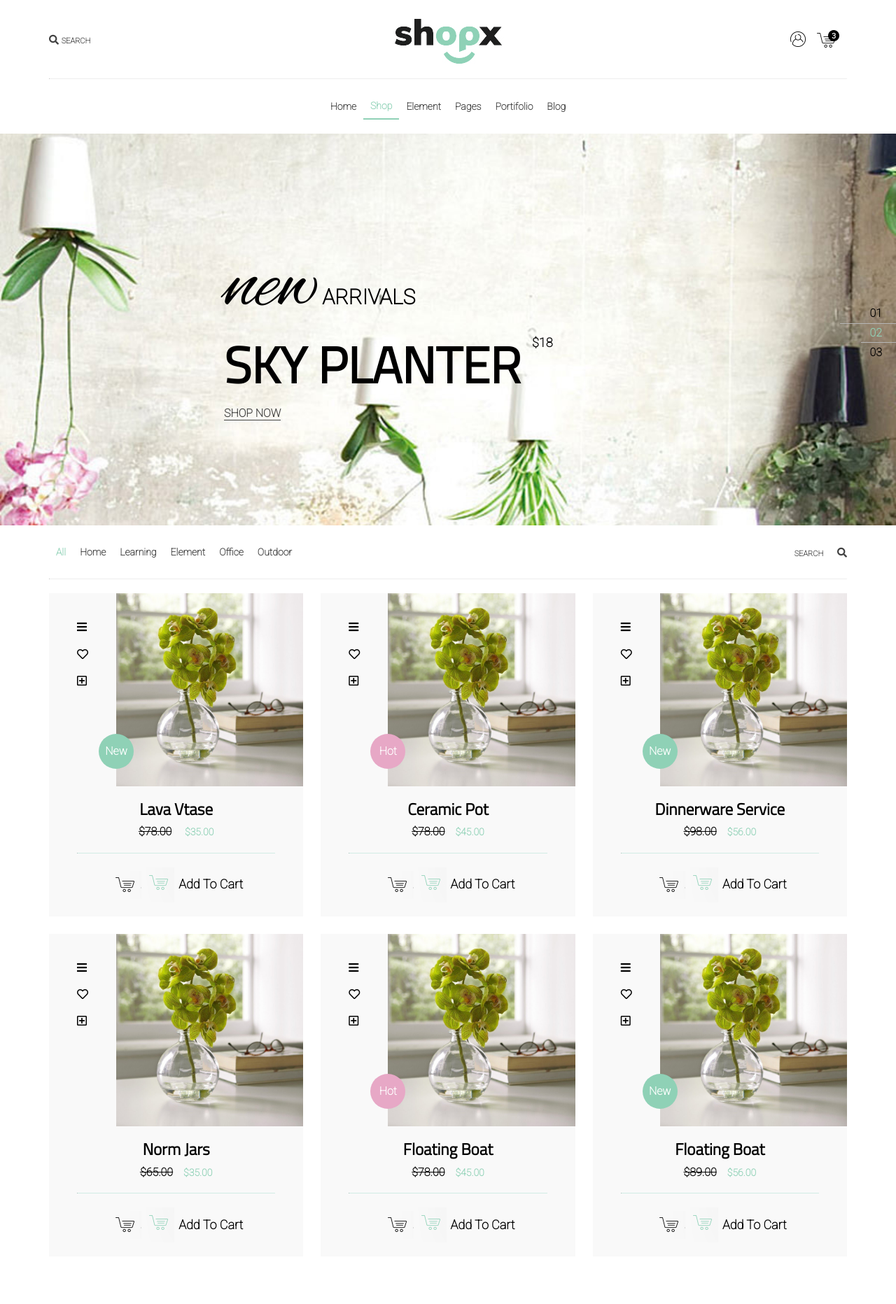
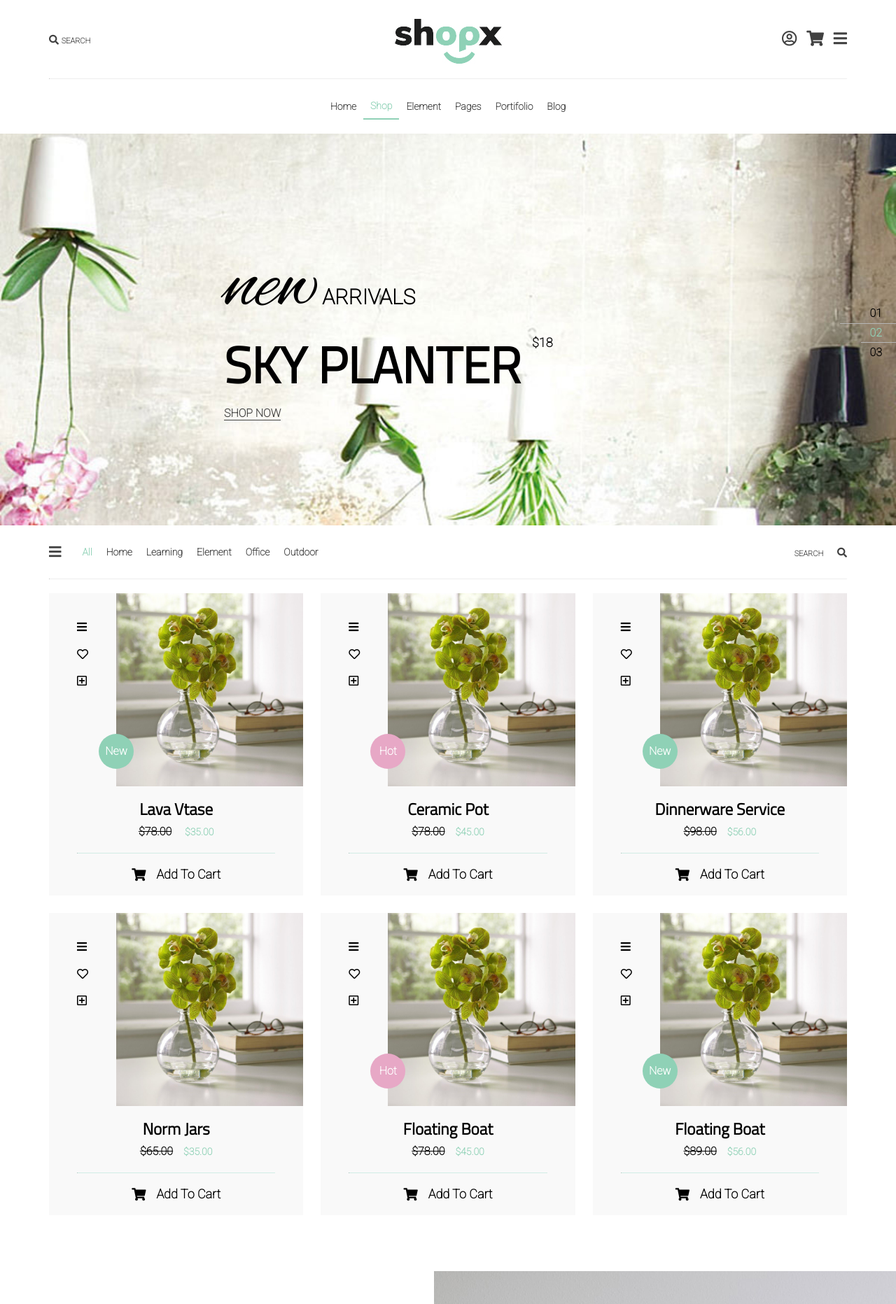
Before and after one commit to Khaled-Abdelbaset/Shop-X-Design, a plain HTML site: page index.html in a window 1280 px wide. Shown: the top 1864 px of the page at 70% size. Drawn offline with Linux system fonts and the light colour scheme.

Commit message:
Update index.html

```diff
--- a/index.html
+++ b/index.html
@@ -25,13 +25,9 @@
         <img src="images/ShopX.jpg" alt="Shop-X">
       </div>
       <div class="icons">
-        <img id="home" src="images/user.png" alt="user">
-        <img src="images/Cart.png" alt="cart">
-        <div class="icon">
-          <span></span>
-          <span></span>
-          <span></span>
-        </div>
+        <a href="#"><i class="far fa-user-circle"></i></a>
+        <a href="#"><i class="fas fa-shopping-cart"></i></a>
+        <a href="#"><i class="fas fa-bars"></i></a>
       </div>
       <hr>
       <nav class="main">
@@ -62,11 +58,7 @@
     <div class="container">
       <div class="items">
         <div class="main">
-          <div class="icon">
-            <span></span>
-            <span></span>
-            <span></span>
-          </div>
+          <i class="fas fa-bars"></i>
           <ul>
             <li><a class="active" href="#all">All</a></li>
             <li><a href="#home">Home</a></li>
@@ -103,8 +95,8 @@
           <hr>
         </div>
         <div class="cart">
-          <img src="images/cart3.png" alt="">
-          <img src="images/cart2.png" alt="">
+          <i class="fas fa-shopping-cart"></i>
+          <i class="fas fa-cart-plus"></i>
           <p>Add To Cart</p>
         </div>
       </div>
@@ -125,8 +117,8 @@
           <hr>
         </div>
         <div class="cart">
-          <img src="images/cart3.png" alt="cart">
-          <img src="images/cart2.png" alt="cart">
+          <i class="fas fa-shopping-cart"></i>
+          <i class="fas fa-cart-plus"></i>
           <p>Add To Cart</p>
         </div>
       </div>
@@ -147,8 +139,8 @@
           <hr>
         </div>
         <div class="cart">
-          <img src="images/cart3.png" alt="cart">
-          <img src="images/cart2.png" alt="cart">
+          <i class="fas fa-shopping-cart"></i>
+          <i class="fas fa-cart-plus"></i>
           <p>Add To Cart</p>
         </div>
       </div>
@@ -169,8 +161,8 @@
           <hr>
         </div>
         <div class="cart">
-          <img src="images/cart3.png" alt="cart">
-          <img src="images/cart2.png" alt="cart">
+          <i class="fas fa-shopping-cart"></i>
+          <i class="fas fa-cart-plus"></i>
           <p>Add To Cart</p>
         </div>
       </div>
@@ -191,8 +183,8 @@
           <hr>
         </div>
         <div class="cart">
-          <img src="images/cart3.png" alt="caet">
-          <img src="images/cart2.png" alt="cart">
+          <i class="fas fa-shopping-cart"></i>
+          <i class="fas fa-cart-plus"></i>
           <p>Add To Cart</p>
         </div>
       </div>
@@ -213,8 +205,8 @@
           <hr>
         </div>
         <div class="cart">
-          <img src="images/cart3.png" alt="cart">
-          <img src="images/cart2.png" alt="cart">
+          <i class="fas fa-shopping-cart"></i>
+          <i class="fas fa-cart-plus"></i>
           <p>Add To Cart</p>
         </div>
       </div>
@@ -264,7 +256,7 @@
     <div class="container">
       <div class="about-us">
         <img src="images/ShopX.jpg" alt="Shop-X">
-        <p>Lorem ipsum dolor sit amet consectetur adipisicing elit. Natus nostrum at facilis odio. Dicta, cum eligendi sunt at provident
+        <p>Lorem ipsum dolor sit amet consectetur adipisicing elit. Natus nostrum at facilis odio. Dicta, cum eligendi sunt at provident.
         </p>
         <a href="#">Read More <i class="fas fa-angle-double-right"></i></a>
       </div>
@@ -304,10 +296,10 @@
       <div class="payment">
         <h6>Payment Options:</h6>
         <div class="pay">
-          <img src="images/paypal.ico" alt="PayPal">
-          <img src="images/bitcoin.ico" alt="Bitcoin">
-          <img src="images/Mastercard.ico" alt="MasterCard">
-          <img src="images/ssl.ico" alt="SSL">
+          <a href="#"><img src="images/paypal.ico" alt="PayPal"></a>
+          <a href="#"><img src="images/bitcoin.ico" alt="Bitcoin"></a>
+          <a href="#"><img src="images/Mastercard.ico" alt="MasterCard"></a>
+          <a href="#"><img src="images/ssl.ico" alt="SSL"></a>
         </div>
       </div>
     </div>
```
